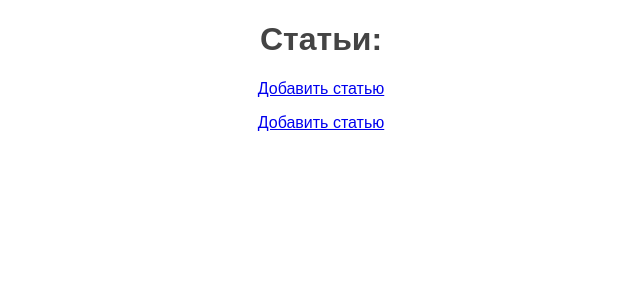
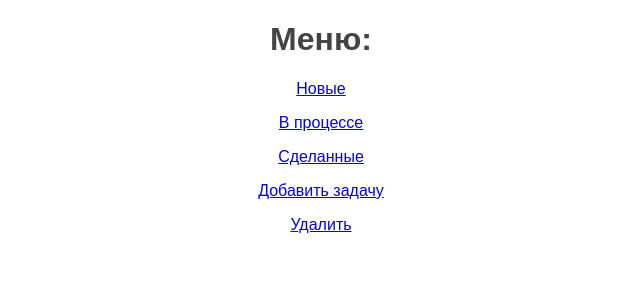
Before and after one commit to Azer-Denker/hm_45, a Django app: page / in a window 1280 px wide. Shown: the top 300 px of the page, without its empty margins (319-959 px from the left). Run offline with Django 3.2, Linux system fonts and the light colour scheme; data comes from the database, SQL or seed files in the repository.

Commit message:
index.html Меню для задач

```diff
--- a/source/webapp/templates/index.html
+++ b/source/webapp/templates/index.html
@@ -6,20 +6,17 @@
     <meta name="viewport"
           content="width=device-width, user-scalable=no, initial-scale=1.0, maximum-scale=1.0, minimum-scale=1.0">
     <meta http-equiv="X-UA-Compatible" content="ie=edge">
-    <title>Hello</title>
+    <title>To-Do</title>
     <link rel="stylesheet" href="{% static 'css/style.css' %}">
 </head>
 <body>
 <div class="container">
-    <h1>Статьи:</h1>
-    <p><a href="/articles/add/">Добавить статью</a></p>
-    {% for article in articles %}
-        <h3>{{ article.pk }}. {{ article.title }}</h3>
-        <p>Статус: ({{ article.status }} | {{ article.get_status_display }})</p>
-        <p>{{ article.author }} | {{ article.created_at }}</p>
-        <div>{{ article.text }}</div>
-    {% endfor %}
-    <p><a href="/articles/add/">Добавить статью</a></p>
+    <h1>Меню:</h1>
+    <p><a href="/new">Новые</a></p>
+    <p><a href="/moderated">В процессе</a></p>
+    <p><a href="/rejected">Сделанные</a></p>
+    <p><a href="/articles/add/">Добавить задачу</a></p>
+    <p><a href="/delete">Удалить</a></p>
 </div>
 </body>
 </html>
```
